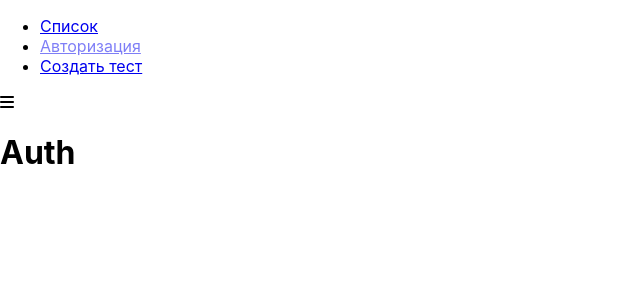
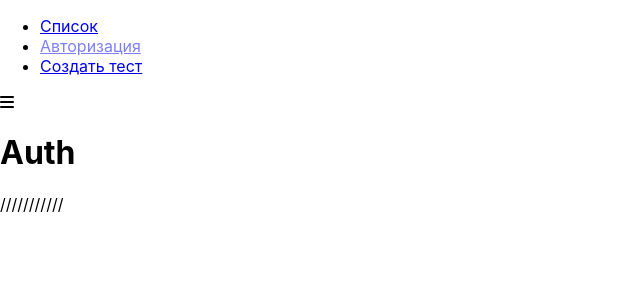
Before and after one commit to antorio12/React-quiz-with-route, a React app: page /auth in a window 1280 px wide. Shown: the top 300 px of the page, without its empty margins (0-640 px from the left). Built offline with nearby package versions, Linux system fonts and the light colour scheme.

Commit message:
add ////

```diff
--- a/src/containers/Auth/Auth.js
+++ b/src/containers/Auth/Auth.js
@@ -5,6 +5,7 @@ export default class Auth extends Component {
         return(
             <div>
                 <h1>Auth</h1>
+                ///////////
             </div>
         )
 }
```
